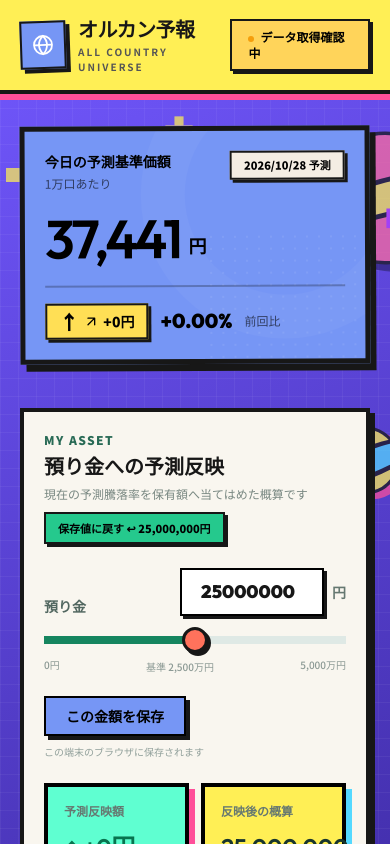
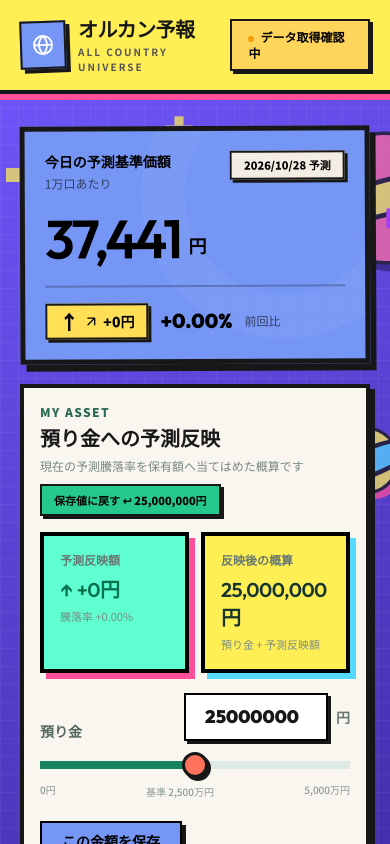
Before and after one commit to sky021030/all-country-forecast, a Next.js app: page / in a window 390 px wide. Shown: the top 844 px of the page. Built offline with nearby package versions, Linux system fonts and the light colour scheme; no server answers.

Commit message:
Show asset results before controls on mobile

```diff
--- a/components/asset-simulator.tsx
+++ b/components/asset-simulator.tsx
@@ -44,7 +44,7 @@ export function AssetSimulator({ changeRate }: { changeRate: number }) {
   }
 
   return (
-    <section className="voxel-panel mt-6 overflow-hidden p-5 sm:p-7 lg:p-8">
+    <section className="voxel-panel mt-0 overflow-hidden p-4 sm:mt-6 sm:p-7 lg:p-8">
       <div className="flex flex-col gap-2 sm:flex-row sm:items-start sm:justify-between">
         <div>
           <p className="text-xs font-black tracking-[0.12em] text-[#286a55]">MY ASSET</p>
@@ -56,8 +56,8 @@ export function AssetSimulator({ changeRate }: { changeRate: number }) {
         </button>
       </div>
 
-      <div className="mt-6 grid gap-6 lg:grid-cols-[1.15fr_0.85fr] lg:items-end">
-        <div>
+      <div className="mt-4 grid gap-5 sm:mt-6 lg:grid-cols-[1.15fr_0.85fr] lg:items-end">
+        <div className="order-2 lg:order-1">
           <div className="flex items-end gap-2">
             <label htmlFor="deposit-amount" className="text-sm font-semibold text-[#526760]">預り金</label>
             <div className="ml-auto flex items-center gap-2">
@@ -104,17 +104,17 @@ export function AssetSimulator({ changeRate }: { changeRate: number }) {
           <p className="mt-2 text-[10px] text-[#91a09b]">この端末のブラウザに保存されます</p>
         </div>
 
-        <div className="grid grid-cols-2 gap-3">
+        <div className="order-1 grid grid-cols-2 gap-3 lg:order-2">
           <div className={`border-4 border-black p-4 shadow-[6px_6px_0_#ff4f9a] ${isUp ? "bg-[#5fffd1]" : "bg-rose-200"}`}>
             <p className="text-xs font-semibold text-[#667871]">予測反映額</p>
-            <p className={`mt-3 font-display text-2xl font-semibold tracking-tight sm:text-3xl ${isUp ? "text-[#08734e]" : "text-rose-700"}`}>
+            <p className={`mt-2 font-display text-xl font-semibold tracking-tight sm:mt-3 sm:text-3xl ${isUp ? "text-[#08734e]" : "text-rose-700"}`}>
               <span className="mr-1">{isUp ? "↑" : "↓"}</span>{isUp ? "+" : ""}{yen.format(impact)}円
             </p>
             <p className="mt-1 text-[11px] text-[#7b8c85]">騰落率 {changeRate >= 0 ? "+" : ""}{changeRate.toFixed(2)}%</p>
           </div>
           <div className="border-4 border-black bg-[#ffef55] p-4 shadow-[6px_6px_0_#54d9ff]">
             <p className="text-xs font-semibold text-[#667871]">反映後の概算</p>
-            <p className="mt-3 font-display text-2xl font-semibold tracking-tight text-[#18352e] sm:text-3xl">{yen.format(projected)}円</p>
+            <p className="mt-2 font-display text-xl font-semibold tracking-tight text-[#18352e] sm:mt-3 sm:text-3xl">{yen.format(projected)}円</p>
             <p className="mt-1 text-[11px] text-[#7b8c85]">預り金 + 予測反映額</p>
           </div>
         </div>
```
